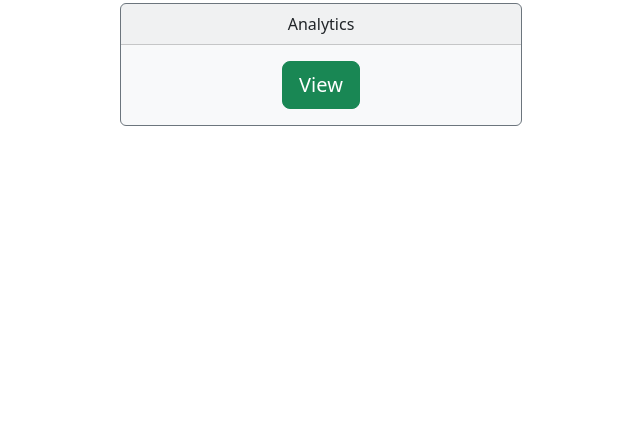
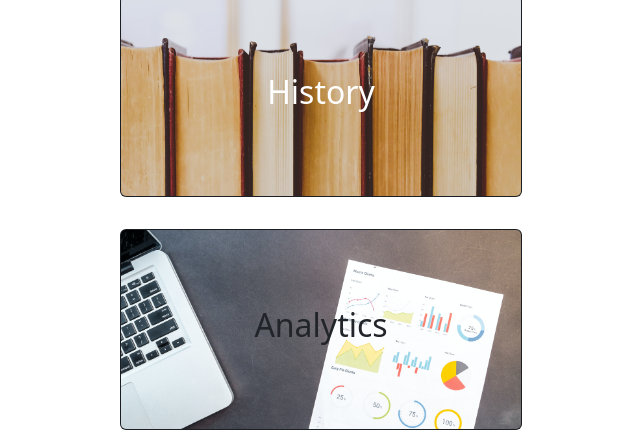
Before and after one commit to seandavidreed/inventory_manager, a Django app: page /inventory/ in a window 1280 px wide. Shown: the part 443-889 px from the top of the page, without its empty margins (319-959 px from the left). Before the commit the page ends 569 px from the top, so only its background shows below. Run offline with Django 4.2, Linux system fonts and the light colour scheme; a user stored in the database is signed in.

Commit message:
Add images; Change dashboard buttons to images

```diff
--- a/mysite/mysite/settings.py
+++ b/mysite/mysite/settings.py
@@ -28,7 +28,7 @@ SECRET_KEY = 'django-insecure-hg5*8*2st@@6sb5xpkpg00vq2#sieq9wj@9*w^*$)6m(_rk7sx
 # SECURITY WARNING: don't run with debug turned on in production!
 DEBUG = True
 
-ALLOWED_HOSTS = ['10.0.0.183']
+ALLOWED_HOSTS = ['10.0.0.183', '127.0.0.1', '10.1.10.184']
 
 
 # Application definition
--- a/mysite/templates/inventory/dashboard.html
+++ b/mysite/templates/inventory/dashboard.html
@@ -9,32 +9,38 @@
         <div class="row justify-content-center pt-5 pb-3">
         {% if user.is_authenticated %}
             <div class="col-md-4">
-                <div class="card border-secondary mx-auto mb-3">
-                    <div class="card-header">Take Inventory</div>
-                    <div class="card-body text-secondary d-flex justify-content-center align-items-center gap-4">
-                        <a href="{% url 'inventory:shop' %}"><button class="btn btn-success btn-lg">Start</button></a>
+                <a href="{% url 'inventory:shop' %}">
+                <div class="card bg-dark text-white">
+                    <img src="{% static 'images/inventory2.jpg' %}" class="card-img" alt="...">
+                    <div class="card-img-overlay d-flex justify-content-center align-items-center">
+                        <h2 class="card-title">Inventory</h3>
                     </div>
                 </div>
+                </a>
             </div>
         </div>
         <div class="row justify-content-center py-3">
             <div class="col-md-4">
-                <div class="card border-secondary mx-auto mb-3">
-                    <div class="card-header">History</div>
-                    <div class="card-body text-secondary d-flex justify-content-center align-items-center gap-4">
-                        <a href="{% url 'inventory:history' %}"><button class="btn btn-success btn-lg">View</button></a>
+                <a href="{% url 'inventory:history' %}">
+                <div class="card bg-dark text-white">
+                    <img src="{% static 'images/history.jpg' %}" class="card-img" alt="...">
+                    <div class="card-img-overlay d-flex justify-content-center align-items-center">
+                        <h2 class="card-title">History</h3>
                     </div>
                 </div>
+                </a>
             </div>
         </div>
         <div class="row justify-content-center py-3">
             <div class="col-md-4">
-                <div class="card border-secondary text-dark bg-light mx-auto mb-3">
-                    <div class="card-header">Analytics</div>
-                    <div class="card-body text-secondary d-flex justify-content-center align-items-center gap-4">
-                        <a href="{% url 'inventory:analytics' %}"><button class="btn btn-success btn-lg">View</button></a>
+                <a href="{% url 'inventory:analytics' %}">
+                <div class="card bg-dark text-dark">
+                    <img src="{% static 'images/analytics.jpg' %}" class="card-img" alt="...">
+                    <div class="card-img-overlay d-flex justify-content-center align-items-center">
+                        <h2 class="card-title">Analytics</h3>
                     </div>
                 </div>
+                </a>
             </div>
         </div>
         {% else %}
```
Also changed, not shown: mysite/db.sqlite3, mysite/static/images/IMG_0907.jpg (deleted), mysite/static/images/analytics.jpg (added), mysite/static/images/basic-bar-graph.png (deleted), mysite/static/images/checklist_logo.jpg (deleted), mysite/static/images/history.jpg (added), mysite/static/images/inventory_logo2.svg (deleted), mysite/static/images/logo_text4.png (deleted), 4 other files.
